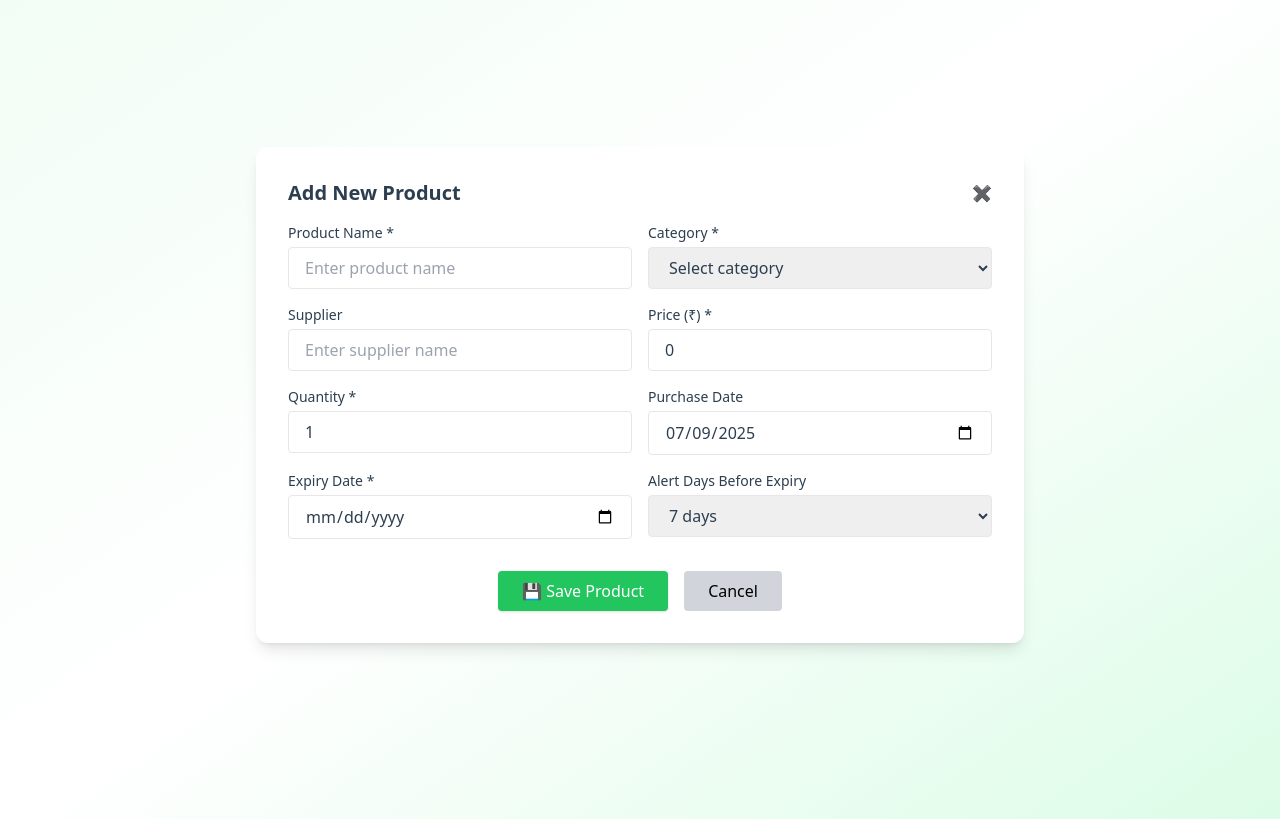
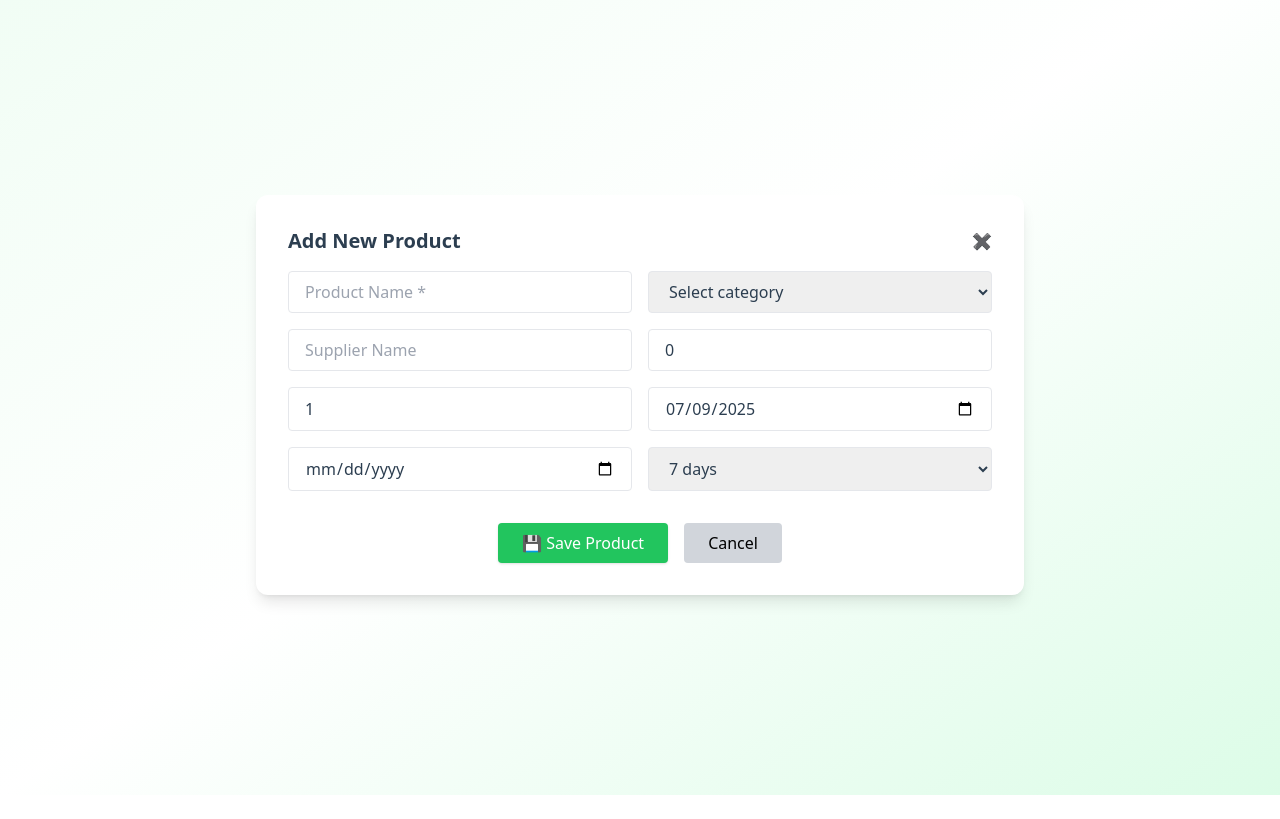
Before and after one commit to UtkarshUpadhyay7/Hackathon_project, a plain HTML site: page entermanually.html in a window 1280 px wide. Shown: the part 65-884 px from the top of the page. After the commit the page ends 860 px from the top, so only its background shows below. Drawn offline with nearby package versions, Linux system fonts and the light colour scheme.

Commit message:
Add files via upload

```diff
--- a/entermanually.html
+++ b/entermanually.html
@@ -5,45 +5,25 @@
     <title>Enter Manually | Expiry Wise Shelf Guardian</title>
     <script src="https://cdn.tailwindcss.com"></script>
   </head>
-  <body
-    class="bg-gradient-to-br from-green-50 via-white to-green-100 text-[#2c3e50] font-sans"
-  >
+  <body class="bg-gradient-to-br from-green-50 via-white to-green-100 text-[#2c3e50] font-sans">
+
     <!-- Navbar -->
-    <nav
-      class="bg-gradient-to-r from-teal-500 to-green-500 text-white px-6 py-4 flex justify-between items-center rounded-b-xl shadow"
-    >
+    <nav class="bg-gradient-to-r from-teal-500 to-green-500 text-white px-6 py-4 flex justify-between items-center rounded-b-xl shadow">
       <div class="text-xl font-bold">Expiry Wise Shelf Guardian</div>
-      <div class="text-sm italic">
-        Smart inventory management with database storage
-      </div>
+      <div class="text-sm italic">Smart inventory management with database storage</div>
     </nav>
 
-    <!-- Centered Modal Form -->
+    <!-- Centered Form -->
     <div class="flex items-center justify-center min-h-screen px-4">
       <div class="bg-white p-8 rounded-xl shadow-lg w-full max-w-3xl">
         <div class="flex justify-between items-center mb-4">
           <h2 class="text-xl font-semibold">Add New Product</h2>
           <button onclick="window.history.back()">✖</button>
         </div>
+
         <form id="manualForm" class="grid grid-cols-1 md:grid-cols-2 gap-4">
-          <div>
-            <label class="block text-sm mb-1">Product Name *</label>
-            <input
-              type="text"
-              id="productName"
-              required
-              placeholder="Enter product name"
-              class="w-full px-4 py-2 border rounded"
-            />
-          </div>
-
-          <div>
-            <label class="block text-sm mb-1">Category *</label>
-            <select
-              id="category"
-              required
-              class="w-full px-4 py-2 border rounded"
-            >
+          <input type="text" id="productName" placeholder="Product Name *" required class="w-full px-4 py-2 border rounded" />
+          <select id="category" required class="w-full px-4 py-2 border rounded">
             <option value="">Select category</option>
             <option value="Food">Food</option>
             <option value="Beverage">Beverage</option>
@@ -51,62 +31,11 @@
             <option value="Cosmetic">Cosmetic</option>
             <option value="Other">Other</option>
           </select>
-          </div>
-
-          <div>
-            <label class="block text-sm mb-1">Supplier</label>
-            <input
-              type="text"
-              id="supplier"
-              placeholder="Enter supplier name"
-              class="w-full px-4 py-2 border rounded"
-            />
-          </div>
-
-          <div>
-            <label class="block text-sm mb-1">Price (₹) *</label>
-            <input
-              type="number"
-              id="price"
-              required
-              value="0"
-              class="w-full px-4 py-2 border rounded"
-            />
-          </div>
-
-          <div>
-            <label class="block text-sm mb-1">Quantity *</label>
-            <input
-              type="number"
-              id="quantity"
-              required
-              value="1"
-              class="w-full px-4 py-2 border rounded"
-            />
-          </div>
-
-          <div>
-            <label class="block text-sm mb-1">Purchase Date</label>
-            <input
-              type="date"
-              id="purchaseDate"
-              class="w-full px-4 py-2 border rounded"
-              value=""
-            />
-          </div>
-
-          <div>
-            <label class="block text-sm mb-1">Expiry Date *</label>
-            <input
-              type="date"
-              id="expiryDate"
-              required
-              class="w-full px-4 py-2 border rounded"
-            />
-          </div>
-
-          <div>
-            <label class="block text-sm mb-1">Alert Days Before Expiry</label>
+          <input type="text" id="supplier" placeholder="Supplier Name" class="w-full px-4 py-2 border rounded" />
+          <input type="number" id="price" placeholder="Price (₹)" value="0" required class="w-full px-4 py-2 border rounded" />
+          <input type="number" id="quantity" placeholder="Quantity *" value="1" required class="w-full px-4 py-2 border rounded" />
+          <input type="date" id="purchaseDate" class="w-full px-4 py-2 border rounded" />
+          <input type="date" id="expiryDate" required class="w-full px-4 py-2 border rounded" />
           <select id="alertDays" class="w-full px-4 py-2 border rounded">
             <option value="3">3 days</option>
             <option value="5">5 days</option>
@@ -114,34 +43,41 @@
             <option value="10">10 days</option>
             <option value="15">15 days</option>
           </select>
-          </div>
 
           <div class="col-span-1 md:col-span-2 flex justify-center mt-4 gap-4">
-            <button
-              type="submit"
-              class="bg-green-500 text-white px-6 py-2 rounded hover:bg-green-600 shadow"
-            >
-              💾 Save Product
-            </button>
-            <button
-              type="button"
-              onclick="window.history.back()"
-              class="bg-gray-300 text-black px-6 py-2 rounded hover:bg-gray-400"
-            >
-              Cancel
-            </button>
+            <button type="submit" class="bg-green-500 text-white px-6 py-2 rounded hover:bg-green-600 shadow">💾 Save Product</button>
+            <button type="button" onclick="window.history.back()" class="bg-gray-300 text-black px-6 py-2 rounded hover:bg-gray-400">Cancel</button>
           </div>
         </form>
       </div>
     </div>
 
-    <!-- Optional JS -->
+    <!-- Modal Popup -->
+    <div id="popupModal" class="fixed inset-0 bg-black bg-opacity-40 flex items-center justify-center z-50 hidden">
+      <div class="bg-white rounded-lg shadow-lg p-6 max-w-md w-full">
+        <h2 class="text-lg font-semibold mb-4" id="popupTitle">🔔 Alert</h2>
+        <p class="mb-4" id="popupMessage">This is a popup message</p>
+        <div class="text-right">
+          <button onclick="closePopup()" class="bg-blue-500 text-white px-4 py-2 rounded hover:bg-blue-600">OK</button>
+        </div>
+      </div>
+    </div>
+
+    <!-- Script -->
     <script>
       document.getElementById("purchaseDate").valueAsDate = new Date();
 
-      document
-        .getElementById("manualForm")
-        .addEventListener("submit", async function (e) {
+      const showPopup = (title, message) => {
+        document.getElementById("popupTitle").innerText = title;
+        document.getElementById("popupMessage").innerText = message;
+        document.getElementById("popupModal").classList.remove("hidden");
+      };
+
+      const closePopup = () => {
+        document.getElementById("popupModal").classList.add("hidden");
+      };
+
+      document.getElementById("manualForm").addEventListener("submit", async function (e) {
         e.preventDefault();
 
         const data = {
@@ -163,11 +99,20 @@
           });
 
           if (!res.ok) throw new Error("Failed to save");
-            alert("✅ Product saved successfully!");
+
+          const result = await res.text();
+
+          // Show alert if backend returned one
+          if (result.includes("⚠ ALERT")) {
+            showPopup("⚠ Expiry Alert", result);
+          } else {
+            showPopup("✅ Success", "Product saved successfully!");
+          }
+
           e.target.reset();
         } catch (err) {
           console.error(err);
-            alert("❌ Error saving product!");
+          showPopup("❌ Error", "Error saving product!");
         }
       });
     </script>
```
Lines whose indentation alone changed are shown as unchanged.
